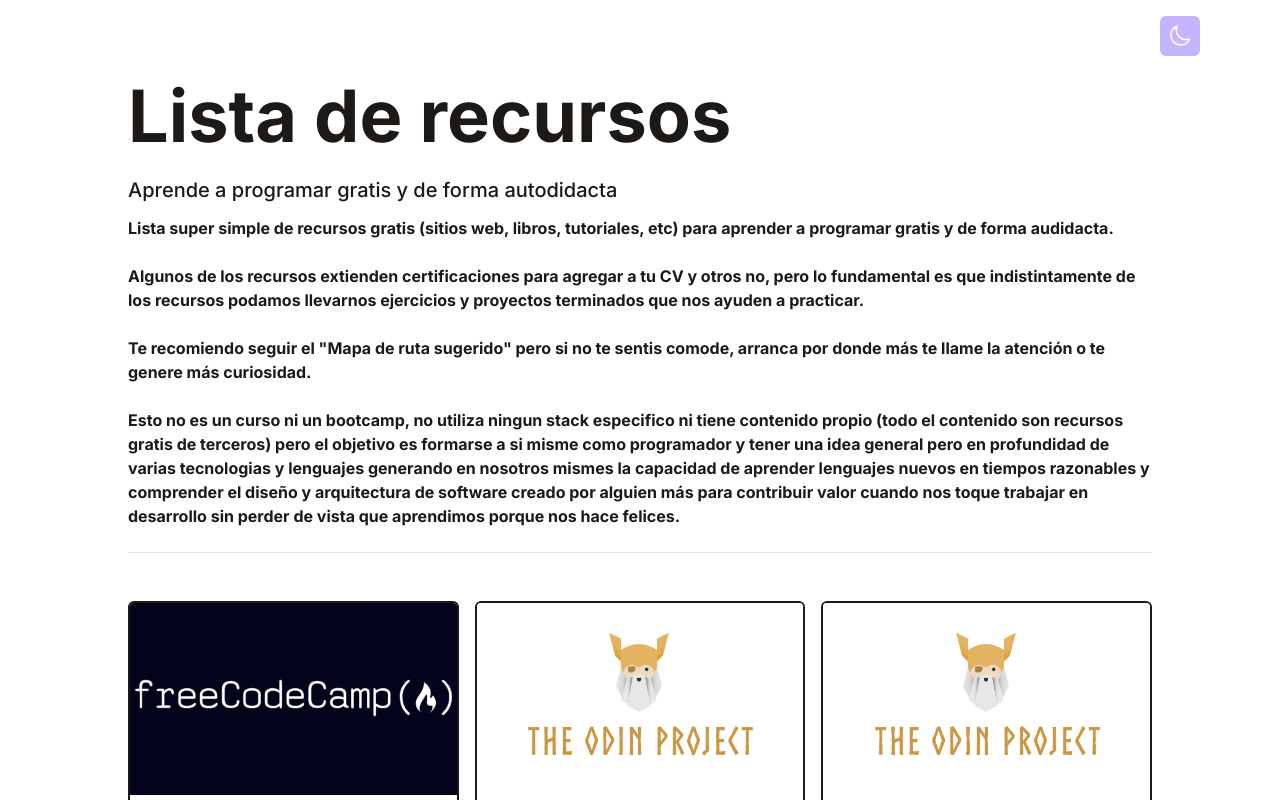
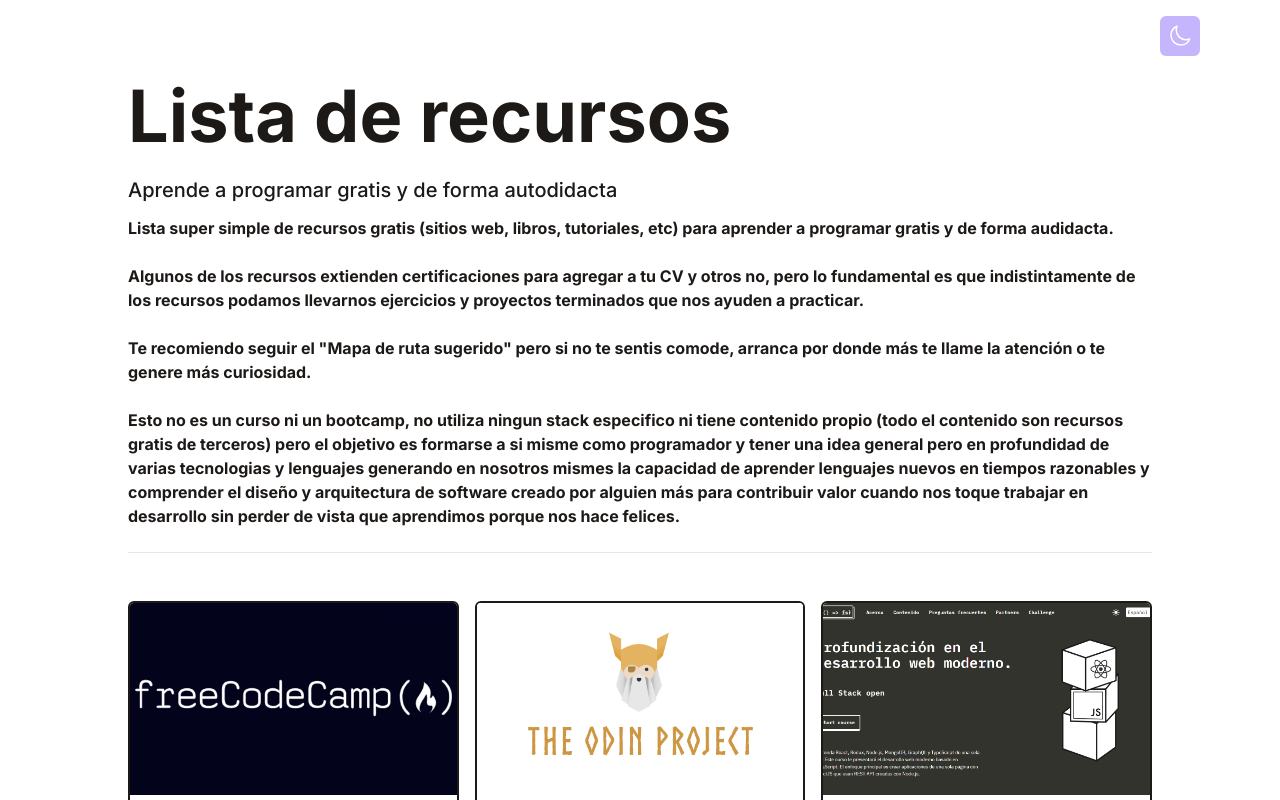
Before and after one commit to jpromanonet/freeCodingResources, a React (Vite) app in the folder es/: page / in a window 1280 px wide. Shown: the top 800 px of the page. Built offline with nearby package versions, Linux system fonts and the light colour scheme.

Commit message:
Resource added

```diff
--- a/es/src/data/portfolio.js
+++ b/es/src/data/portfolio.js
@@ -16,7 +16,7 @@ export default [
    {
       title: 'Full Stack Open',
       cert: 'Con certificación',
-      imgUrl: '/assets/theodinproject.png',
+      imgUrl: '/assets/full_stack_open.png',
       stack: ['Node JS', 'JavaScript', 'HTML', 'CSS', 'Git', 'Shell', 'React JS', 'Typescript', 'Next JS', 'Mongo DB', 'GraphQL', 'SQL', 'Testing'],
       link: 'https://www.fullstackopen.com',
    },
```
Also changed, not shown: es/public/assets/full_stack_open.png (added).
